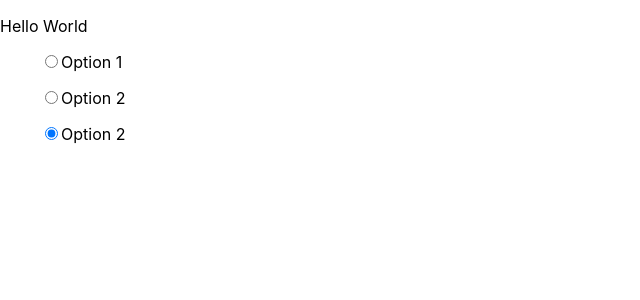
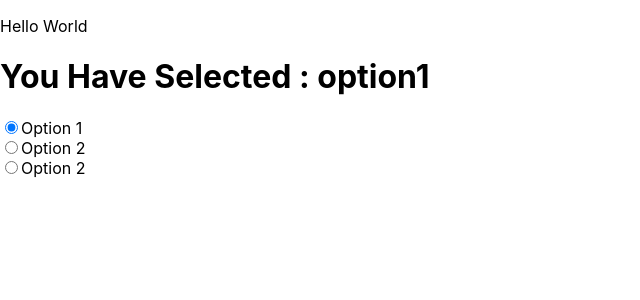
Before and after one commit to gaurav-patil-1/practice-codes, a React (Create React App) app in the folder ReactJS/react-design-pattern/: page / in a window 1280 px wide. Shown: the top 300 px of the page, without its empty margins (0-640 px from the left). Built offline with nearby package versions, Linux system fonts and the light colour scheme.

Commit message:
Radio Button With Compound Pattern Update

```diff
--- a/ReactJS/react-design-pattern/src/components/CompoundPattern/RadioButton/RadioButton.js
+++ b/ReactJS/react-design-pattern/src/components/CompoundPattern/RadioButton/RadioButton.js
@@ -4,9 +4,12 @@ import RadioForm from "./RadioForm";
 export default function RadioButton() {
   return (
     <RadioForm default="option1">
-      <RadioForm.OptionType name="option1">Option 1</RadioForm.OptionType>
-      <RadioForm.OptionType name="option1">Option 2</RadioForm.OptionType>
-      <RadioForm.OptionType name="option1">Option 2</RadioForm.OptionType>
+      <RadioForm.Heading />
+      <ul style={{ listStyleType: "none", padding: 0, margin: 0 }}>
+        <RadioForm.OptionType name="option1">Option 1</RadioForm.OptionType>
+        <RadioForm.OptionType name="option2">Option 2</RadioForm.OptionType>
+        <RadioForm.OptionType name="option3">Option 2</RadioForm.OptionType>
+      </ul>
     </RadioForm>
   );
 }
--- a/ReactJS/react-design-pattern/src/components/CompoundPattern/RadioButton/RadioForm.js
+++ b/ReactJS/react-design-pattern/src/components/CompoundPattern/RadioButton/RadioForm.js
@@ -17,16 +17,23 @@ export default function RadioForm(props) {
 function OptionType(props) {
   const { option, onOptionChange } = useContext(RadioFormContext);
   return (
-    <ul>
+    <li>
       <input
         type="radio"
-        name={props.name}
+        name="options"
+        value={props.name}
         checked={props.name === option}
-        onChange={onOptionChange(props.name)}
+        onChange={() => onOptionChange(props.name)}
       ></input>
       {props.children}
-    </ul>
+    </li>
   );
 }
 
+function Heading() {
+  const { option } = useContext(RadioFormContext);
+  return <h1>You Have Selected : {option}</h1>;
+}
+
 RadioForm.OptionType = OptionType;
+RadioForm.Heading = Heading;
```
